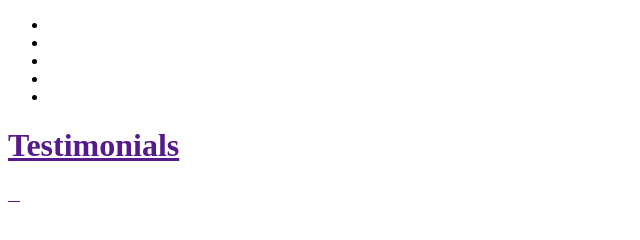
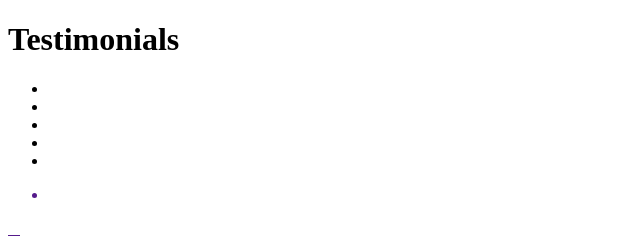
Before and after one commit to Said-Guzman/CFJ, a plain HTML site: page Pages/testimonial.html in a window 1280 px wide. Shown: the whole page, without its empty margins (0-640 px from the left). Drawn offline with Linux system fonts and the light colour scheme.

Commit message:
added Images folder

```diff
--- a/Pages/testimonial.html
+++ b/Pages/testimonial.html
@@ -8,6 +8,7 @@
     <title>Document</title>
   </head>
   <body>
+    <h1>Testimonials</h1>
     <nav id="nav">
       <ul>
         <li><a href="/Pages/index.html"</li>
@@ -18,7 +19,9 @@
       </ul>
     </nav>
 
-    <h1>Testimonials</h1>
+    <ul class="testimonies">
+      <li></li>
+    </ul>
     <footer>
       <a href="" title="">
         <img src="" alt="" />
```
Also changed, not shown: Images/ChrisRock.jpeg (added), Images/Oprah.jpeg (added).
